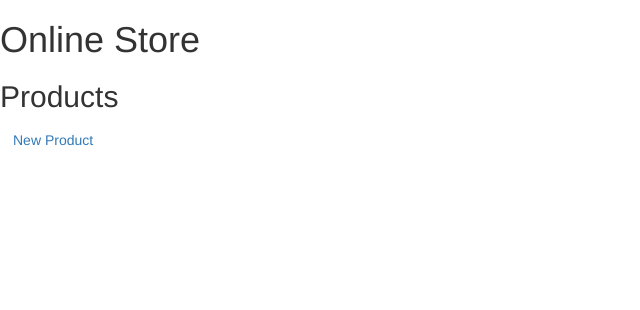
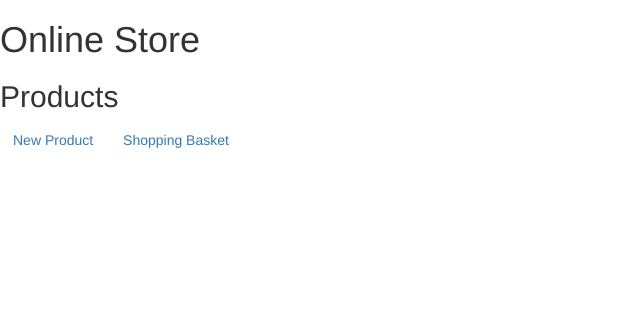
Before and after one commit to anrichp/onlineStore, a Flask app: page / in a window 1280 px wide. Shown: the top 310 px of the page, without its empty margins (0-640 px from the left). Run offline with Flask 2, Linux system fonts and the light colour scheme; data that the repository does not hold is empty; some libraries are stand-ins or nearby versions.

Commit message:
add shopping basket link to home page

```diff
--- a/app/templates/index.html
+++ b/app/templates/index.html
@@ -14,4 +14,5 @@
 {% endfor %}
 </ul>
 <a href="{{ url_for('.newProduct') }}" class="btn btn-outline-primary" role="button">New Product</a>
+<a href="{{ url_for('.shoppingBasket') }}" class="btn btn-outline-primary" role="button">Shopping Basket</a>
 {% endblock %}
```
